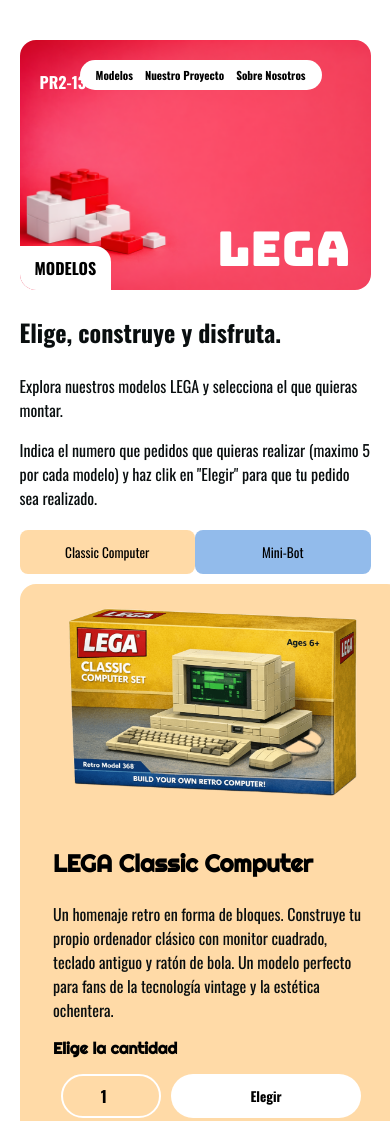
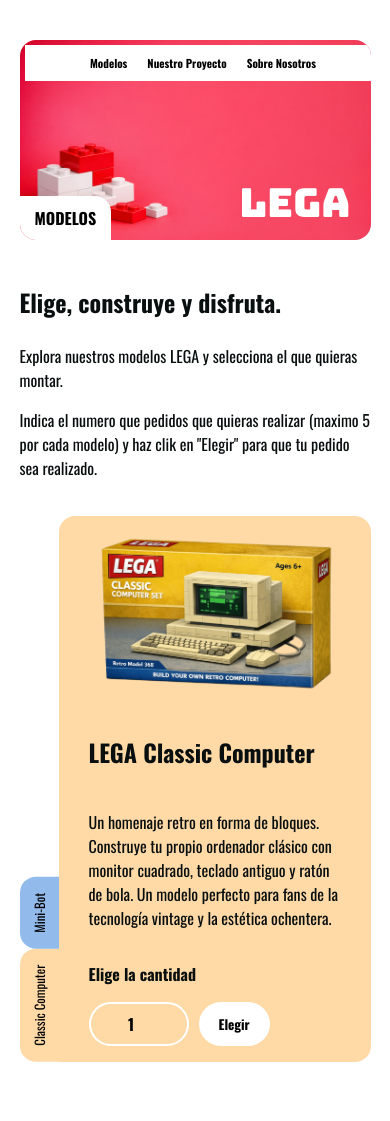
Before and after one commit to Sonia006/Web_PR2, a plain HTML site: page index.html in a window 390 px wide. Shown: the top 1121 px of the page. Drawn offline with nearby package versions, Linux system fonts and the light colour scheme; a script that the page names is missing.

Commit message:
Update style.css

```diff
--- a/style.css
+++ b/style.css
@@ -70,7 +70,7 @@
 .encabezado_botones {
   position: absolute;
   top: 10px;
-  left: 70px;
+  left: 90px;
   width: auto;
   display: flex;
   flex-direction: row;
@@ -133,7 +133,7 @@
   margin: 0;
 }
 
-.contenedor {
+.contenedor_modelos {
   position: relative;
   display: flex;
   flex-direction: row;
@@ -259,6 +259,14 @@
   color: #090e0f;
 }
 
+h3 {
+  font-family: "Oswald", sans-serif;
+  font-optical-sizing: auto;
+  font-style: normal;
+  font-size: 1.5rem;
+  color: #090e0f;
+}
+
 button, input, select, textarea {
   font-family: "Oswald", sans-serif;
   font-optical-sizing: auto;
@@ -272,24 +280,45 @@
 
 @media (max-width: 600px) {
   .titulo {
-    height: 250px;
+    height: 200px;
     overflow: hidden;
   }
 
   .titulo h1 {
-    font-size: 3rem;
+    font-size: 2.5rem;
   }
 
   .encabezado_botones {
-    left: 50px;
-    padding: 6px 10px;
+    position: relative;
+    left: 0;
+    top: 0;
+    width: 100%;
+    border-radius: 0;
+    flex-wrap: wrap;
+    justify-content: center;
+    gap: 4px;
+    padding: 6px 8px;
+  }
+
+  .encabezado_total {
+    position: absolute;
+    top: 5px;
+    left: 5px;
+    right: 5px;
+    flex-direction: column;
+    gap: 6px;
+  }
+
+  .encabezado_empresa p {
+    font-size: 0.8rem;
   }
 
   .encabezado_botones button {
     font-size: 0.7rem;
+    padding: 4px 8px;
   }
 
-  .contenedor {
+  .contenedor_modelos {
     flex-direction: column;
   }
 
@@ -301,21 +330,18 @@
 
   .todos_los_modelos {
     width: 100%;
-    flex-direction: column;
+    flex-direction: row; /* ← mantiene botones verticales como carpeta */
   }
 
   .botones_verticales_modelos {
-    writing-mode: horizontal-tb;
-    transform: rotate(0deg);
+    writing-mode: vertical-rl;
+    transform: rotate(180deg);
     flex-direction: row;
-    width: 100%;
-    margin-bottom: 10px;
   }
 
   .botones_verticales_modelos button {
-    flex: 1;
-    border-radius: 8px;
-    padding: 12px;
+    padding: 16px 10px;
+    font-size: 0.8rem;
   }
 
   .modelo_classic_computer,
@@ -329,20 +355,27 @@
   .modelo_minibot img {
     width: 90%;
     margin-left: 0;
-    margin-bottom: 16px;
+    margin-bottom: 12px;
+    order: 1; /* imagen primero */
   }
 
   .explicacion_modelo {
     width: 90%;
     margin-right: 0;
+    order: 2; /* titulo, explicacion y botones despues */
+    display: flex;
+    flex-direction: column;
+    align-items: flex-start;
   }
 
   .modelos_boton_de_eleccion {
     flex-direction: row;
-    justify-content: center;
+    justify-content: flex-start;
+    gap: 10px;
   }
 
   .explicacion_modelo button {
-    width: 60%;
+    width: auto;
+    padding: 10px 20px;
   }
 }
```
